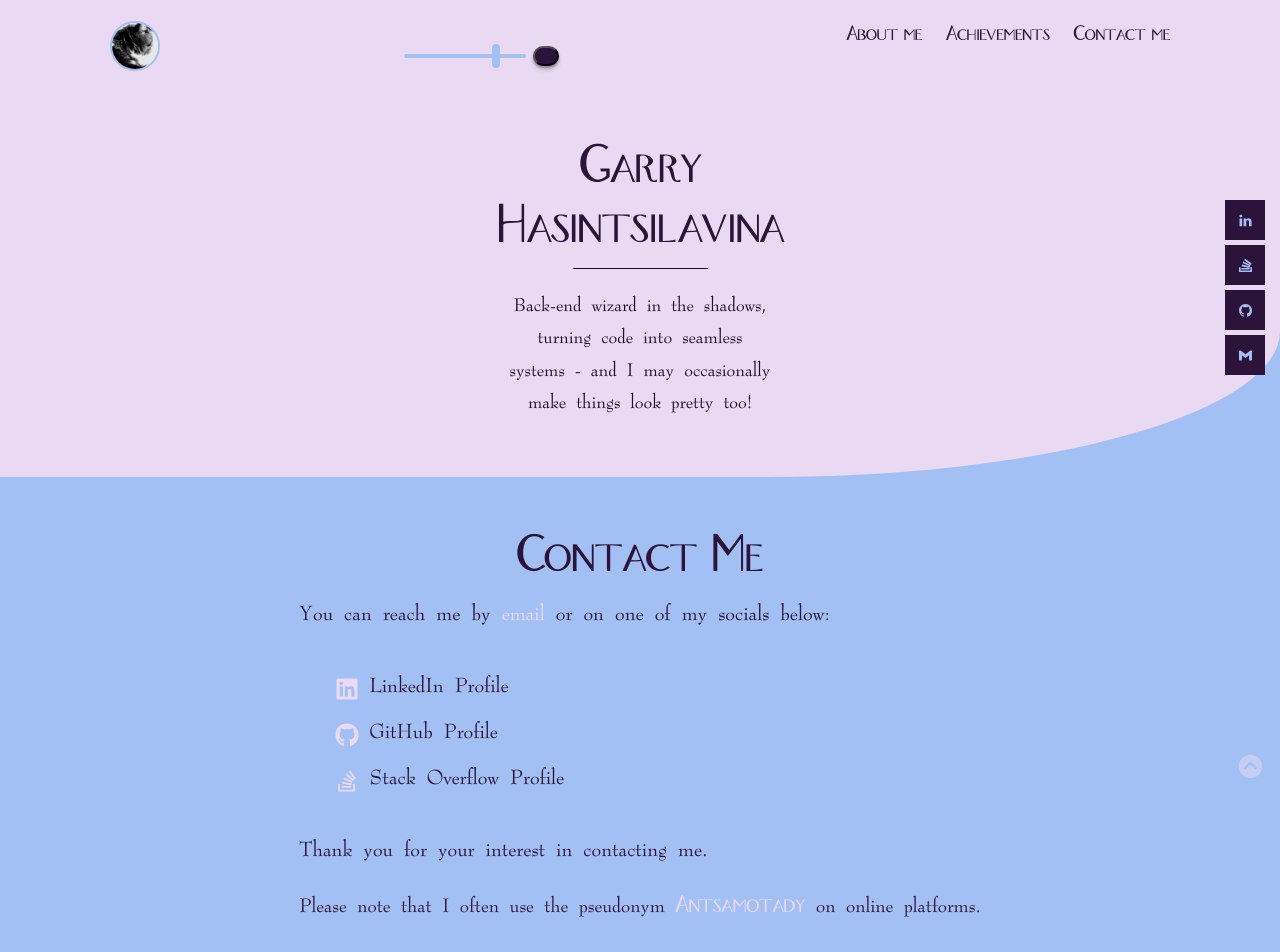
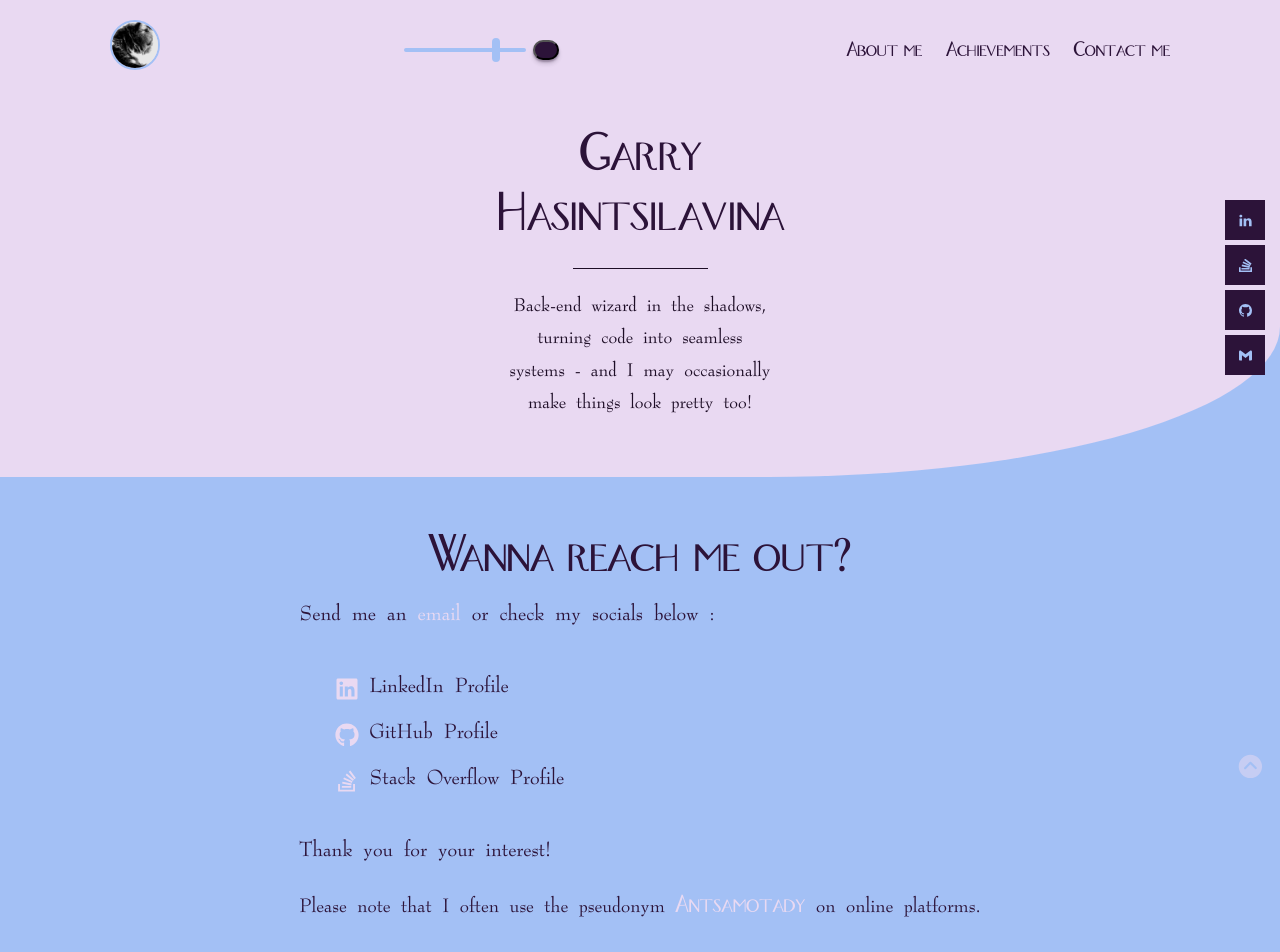
Before and after one commit to Antsamotady/ResumePortfolio, a React (Create React App) app: page /contact in a window 1280 px wide. Shown: the top 952 px of the page. Built offline with nearby package versions, Linux system fonts and the light colour scheme; no server answers.

Commit message:
General fix : spacing, box-shadow and color

```diff
--- a/src/Components/Pages/About.js
+++ b/src/Components/Pages/About.js
@@ -31,7 +31,7 @@ function About() {
 
       <div className="text-container">
         <div className="bottom-text">
-          <span>Today</span>
+          <span>Present day, I'm a</span>
           <div className="small-titles">
             <div className="work-experience">
               <div className='experience-title'>Backend developer</div>
--- a/src/Components/Pages/Contact.js
+++ b/src/Components/Pages/Contact.js
@@ -44,14 +44,12 @@ function Contact() {
 
   return (
     <div className="contact-container">
-      <h2>Contact Me</h2>
+      <h2>Wanna reach me out?</h2>
 
 
       <div className="contact-section">
 
-        <p>You can reach me by
-          <a title="Write an email" href="#mail-form"> email </a>
-          or on one of my socials below:
+        <p>Send me an <a title="Write an email" href="#mail-form"> email </a> or check my socials below :
         </p>
 
         <ul>
@@ -68,7 +66,7 @@ function Contact() {
             Stack Overflow Profile
           </li>
         </ul>
-        <p>Thank you for your interest in contacting me.</p>
+        <p>Thank you for your interest!</p>
         <p>Please note that I often use the pseudonym <span>Antsamotady</span> on online platforms.</p>
 
       </div>
--- a/src/Stylesheets/about.css
+++ b/src/Stylesheets/about.css
@@ -54,16 +54,20 @@
   .parag {
     font-size: 1rem;
   }
+
+  .update-title {
+    margin-top: 1rem;
+  }
 }
 
 .bottom-text {
   margin: 1rem 1rem 3rem;
 }
 
-.bottom-text>span {
+.bottom-text > span {
   font-family: var(--font-family-fox_trot);
   font-size: calc(1rem + 1.5vw);
-  border-bottom: 1px solid var(--color-bg-header);
+  border-bottom: 2px solid var(--color-bg-header);
 }
 
 .small-titles {
@@ -106,6 +110,7 @@
 .updates {
   display: flex;
   justify-content: space-around;
+  margin-top: inherit;
 }
 
 .update-title-container {
--- a/src/Stylesheets/capabilities.css
+++ b/src/Stylesheets/capabilities.css
@@ -28,6 +28,7 @@ mini-app {
 
 .task {
   margin-bottom: 10px;
+  margin-top: 20px;
 }
 
 .tech-header {
--- a/src/Stylesheets/contact.css
+++ b/src/Stylesheets/contact.css
@@ -73,6 +73,6 @@ p>span {
 }
 
 .form-control:focus {
-  border-color: var(--color-bg-footer) !important;
-  box-shadow: 0 0 0 0.2rem var(--color-bg-header) !important;
+  border-color: var(--color-bg-header) !important;
+  box-shadow: 0 0 0 0.2rem var(--color-bg-footer) !important;
 }
--- a/src/Stylesheets/header.css
+++ b/src/Stylesheets/header.css
@@ -19,6 +19,7 @@ a:visited {
 
     display: flex;
     justify-content: space-between;
+    align-items: center;
 }
 
 .header-body {
@@ -60,6 +61,7 @@ a:visited {
     border-bottom: 1px solid var(--color-lightyellow);
     margin-left: auto;
     margin-right: auto;
+    margin-top: 1rem;
 }
 
 .left-side-container p {
--- a/src/Stylesheets/navbar.css
+++ b/src/Stylesheets/navbar.css
@@ -21,7 +21,6 @@ a:visited {
 
 .logo {
     color: var(--color-bg-footer);
-    font-size: 2rem;
 }
 
 .logo:hover {
@@ -121,6 +120,8 @@ a:visited {
         background-color: var(--pop-up-menu-bg-color);
         border-radius: 3px;
 
+        box-shadow: 2px 4px 6px var(--color-bg-footer);
+
         margin-top: 1rem;
         padding: 1rem;
         position: fixed;
```
